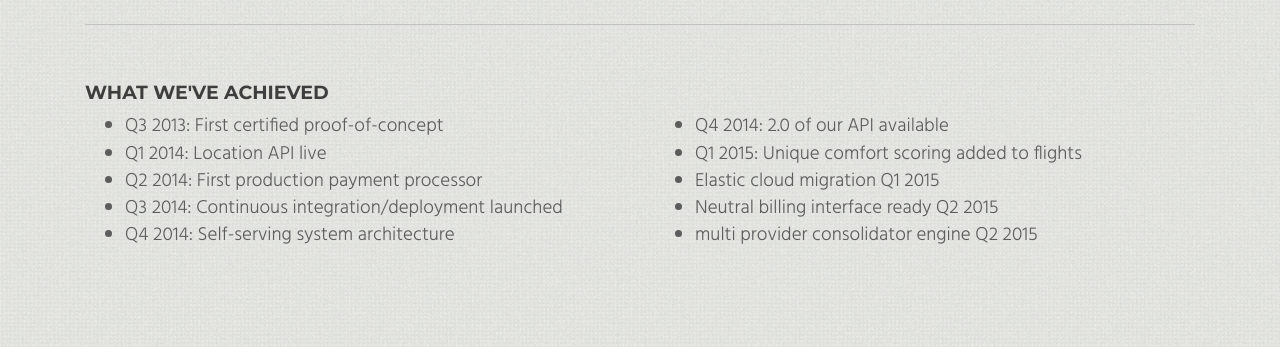
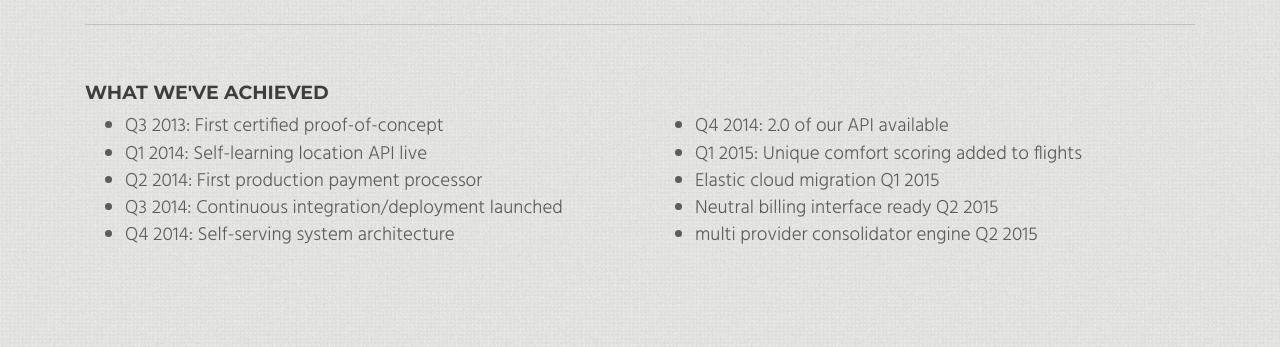
Before and after one commit to balazsszilardtoth/allmyles.github.io, a Jekyll site: the page built from what_we_do.html, in a window 1280 px wide. Shown: the part 1522-1869 px from the top of the page. Built offline with Jekyll 4.4.1, drawn with Linux system fonts in a browser that asks for light colours; nearby versions of some CDN libraries.

Commit message:
correct context - self learning location

```diff
--- a/what_we_do.html
+++ b/what_we_do.html
@@ -37,7 +37,7 @@ title: What We Do - Allmyles
 					<div class="col-md-6">
 						<ul>
 							<li>Q3 2013: First certified proof-of-concept</li>
-							<li>Q1 2014: Location API live</li>
+							<li>Q1 2014: Self-learning location API live</li>
 							<li>Q2 2014: First production payment processor</li>
 							<li>Q3 2014: Continuous integration/deployment launched</li>
 							<li>Q4 2014: Self-serving system architecture</li>
```
